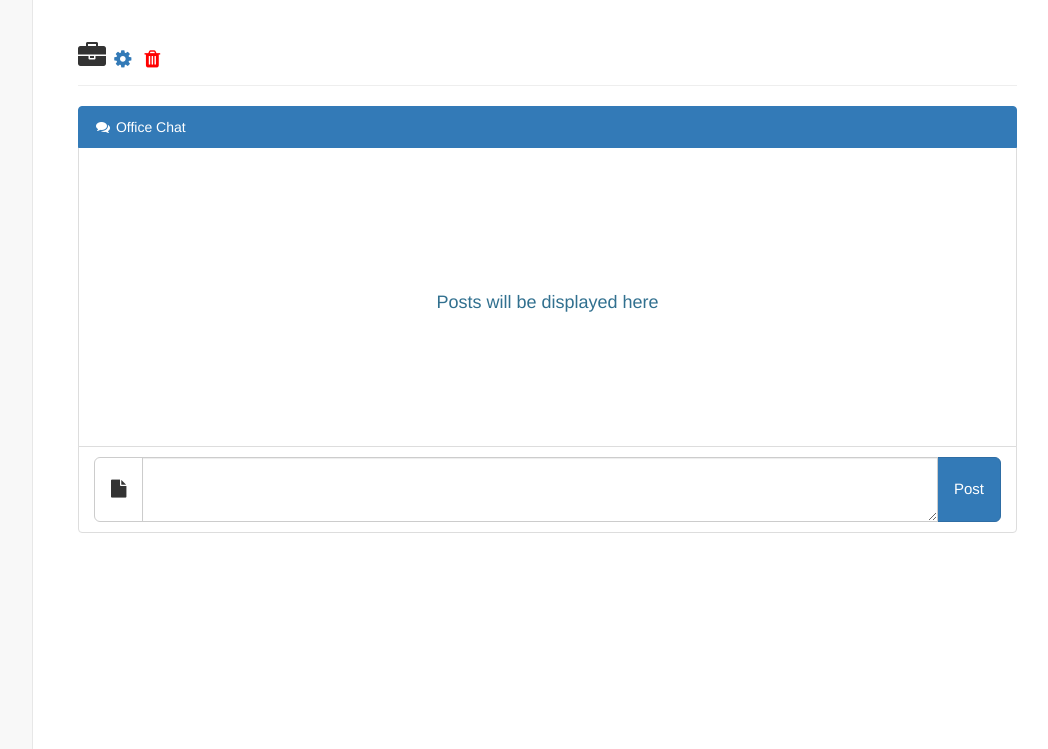
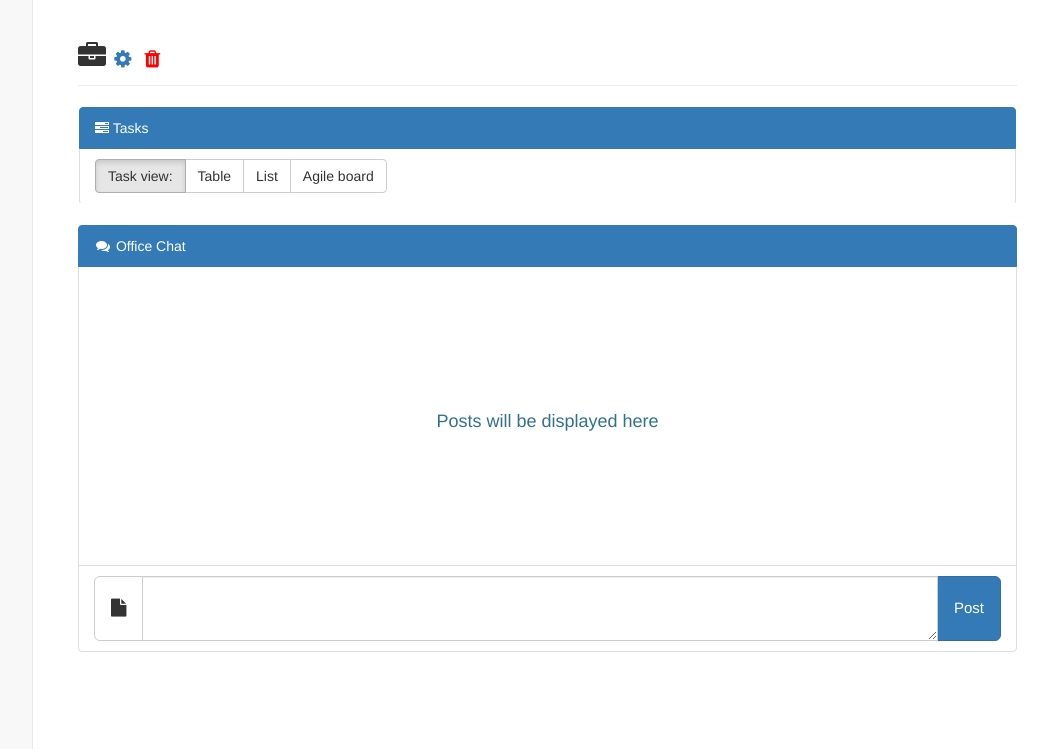
Before and after one commit to vladislavkosko/Zectra_new, a Symfony app: template src/ZectranetBundle/Resources/views/project.html.twig in a window 1280 px wide. Shown: the part 51-800 px from the top of the page, without its empty margins (218-1266 px from the left). Run offline with Twig, Linux system fonts and the light colour scheme; the template is opened without the code that fills it, so the values that code supplies are empty; some libraries are stand-ins or nearby versions.

Commit message:
View fix

```diff
--- a/src/ZectranetBundle/Resources/views/index.html.twig
+++ b/src/ZectranetBundle/Resources/views/index.html.twig
@@ -20,11 +20,11 @@
 								   ng-keypress="pressEnter($event, '{{ path('zectranet_user_page') }}SearchPage/')"
 								   ng-change="InputChange('{{ path('zectranet_user_page') }}SearchPage/')"
 								   data-toggle="dropdown" type="search">
-									<span class="input-group-btn">
-										<a ng-href="{{ path('zectranet_user_page') }}SearchPage/[[searchInput]]" ng-click="PreCheck();" class="btn btn-default"  >
-											<i class="fa fa-search"></i>
-										</a>
-									</span>
+							<span class="input-group-btn">
+								<a ng-href="{{ path('zectranet_user_page') }}SearchPage/[[searchInput]]" ng-click="PreCheck();" class="btn btn-default"  >
+									<i class="fa fa-search"></i>
+								</a>
+							</span>
 
 							<ul ng-if="searchInput.length >= 0" class="dropdown-menu open dropdown-search-ul" role="menu" style="width: 200%;" aria-labelledby="dLabel">
 								<li ng-if="searchCount == 0" style="overflow-x: auto;">
@@ -126,7 +126,7 @@
 							<li>
 								<a href="#" data-toggle="modal" class="btn-primary bg-primary label-primary" data-target="#add_private_office">
 									<i class='fa fa-plus-circle'></i>
-									<span>Add New Private Office</span>
+									<span>Add New Office</span>
 								</a>
 							</li>
 						</ul>
@@ -171,6 +171,13 @@
 									{% endfor %}
 								</ul>
 							</li>
+
+							<li>
+								<a href="#" data-toggle="modal" class="btn-primary bg-primary label-primary" data-target="#add_private_project">
+									<i class='fa fa-plus-circle'></i>
+									<span>Add New Project</span>
+								</a>
+							</li>
 						</ul>
 					</li>
 				</ul>
@@ -186,9 +193,9 @@
 		<div class="modal fade" id="add_private_office" tabindex="-1" role="dialog" aria-hidden="true">
 			<div class="modal-dialog">
 				<div class="modal-content">
-					<div class="modal-header">
+					<div class="modal-header label-primary">
 						<button type="button" class="close" data-dismiss="modal" aria-hidden="true">&times;</button>
-						<h4 class="modal-title" id="myModalLabel" style="color: #495b79 ">
+						<h4 class="modal-title" id="myModalLabel" style="color: #f5f5f5;">
 							Add New Private Office
 						</h4>
 					</div>
@@ -218,9 +225,9 @@
 		<div class="modal fade" id="add_private_project" tabindex="-1" role="dialog" aria-hidden="true">
 			<div class="modal-dialog">
 				<div class="modal-content">
-					<div class="modal-header">
+					<div class="modal-header label-primary">
 						<button type="button" class="close" data-dismiss="modal" aria-hidden="true">&times;</button>
-						<h4 class="modal-title" id="myModalLabel" style="color: #495b79 ">
+						<h4 class="modal-title" id="myModalLabel" style="color: #f5f5f5; ">
 							Add New Private Project
 						</h4>
 					</div>
--- a/src/ZectranetBundle/Resources/views/project.html.twig
+++ b/src/ZectranetBundle/Resources/views/project.html.twig
@@ -18,6 +18,25 @@
             </a>
         {% endif %}
         <!-- End of Project controll buttons -->
+    </div>
+
+    <div class="row">
+        <div class="col-md-12">
+            <div class="panel list-group">
+                <div class="list-group-item active">
+                    <i class="fa fa-tasks"></i>
+                    <span>Tasks</span>
+                </div>
+                <div class="panel-heading list-group-item">
+                    <div class="btn-group">
+                        <div class="btn btn-default active">Task view: </div>
+                        <div class="btn btn-default">Table</div>
+                        <div class="btn btn-default">List</div>
+                        <div class="btn btn-default">Agile board</div>
+                    </div>
+                </div>
+            </div>
+        </div>
     </div>
 
     <!-- BEGIN OF CHAT PANEL -->
--- a/src/ZectranetBundle/Resources/views/user.html.twig
+++ b/src/ZectranetBundle/Resources/views/user.html.twig
@@ -39,13 +39,13 @@
             </div>
             {% if officesCount > 3 %}
                 <a data-toggle="collapse" href="#private_office_collapse" aria-expanded="false"
-                   class="collapsed list-group-item text-center btn btn-default">
+                   class="collapsed list-group-item text-center btn btn-default btn-primary">
                     Show all
                 </a>
             {% endif %}
 
             <a href="#" class="list-group-item text-center btn btn-default" data-toggle="modal" data-target="#add_private_office">
-                <span>Add New Private Office</span>
+                <span>Add New Office</span>
             </a>
         </div>
         <!-- End of Private Offices -->
@@ -86,7 +86,7 @@
             {% endif %}
 
             <a href="#" class="list-group-item text-center btn btn-default" data-toggle="modal" data-target="#add_private_project">
-                <span>Add New Private Project</span>
+                <span>Add New Project</span>
             </a>
         </div>
         <!-- End of Private Projects -->
```
Also changed, not shown: src/ZectranetBundle/Resources/views/project_tasks.html.twig (added).
